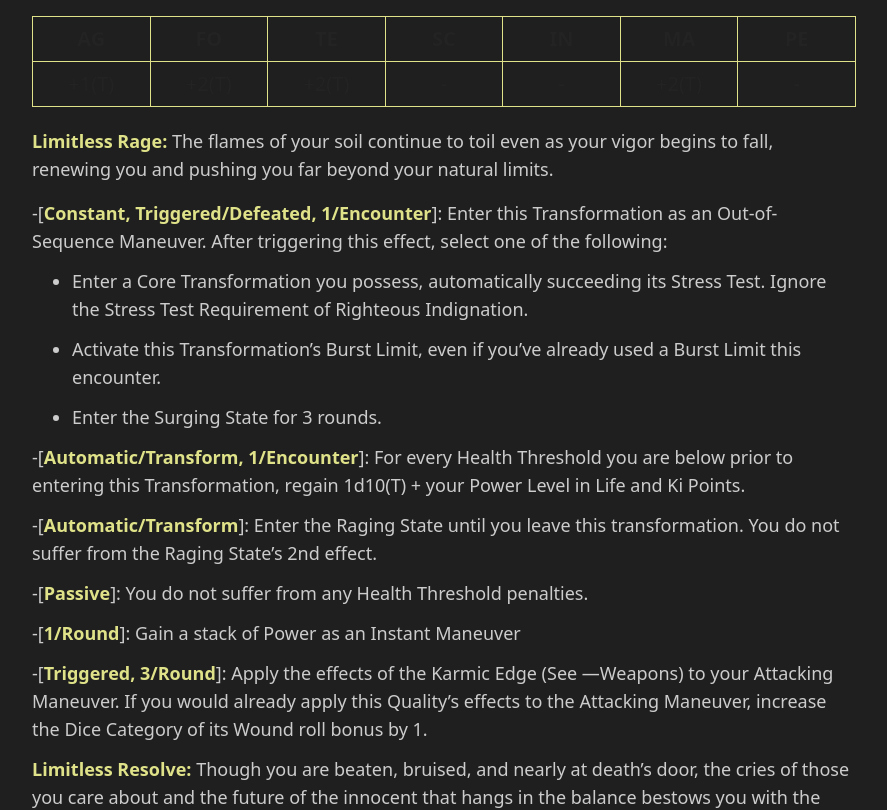
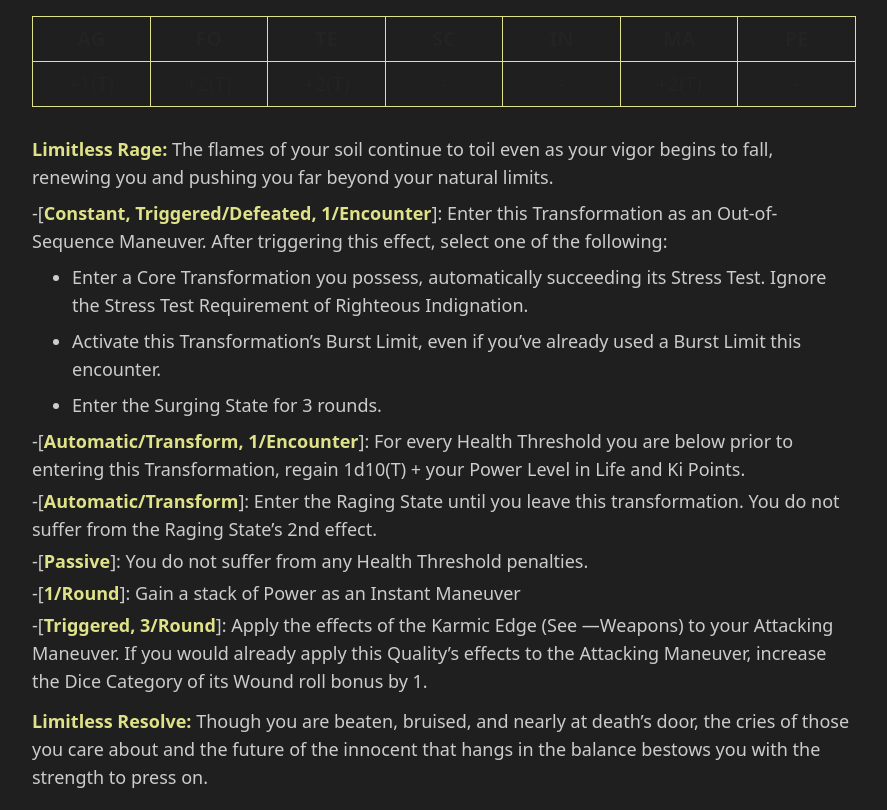
Before and after one commit to asolo726/dbu-homebrew, a Next.js app: page /home/test in a window 1280 px wide. Shown: the part 1200-2010 px from the top of the page, without its empty margins (196-1083 px from the left). Built offline with nearby package versions, Linux system fonts and the light colour scheme.

Commit message:
Slight edits

```diff
--- a/components/dbuComponents/General/ability.js
+++ b/components/dbuComponents/General/ability.js
@@ -1,11 +1,11 @@
 export default function Ability({ abilityList = [{}] }) {
     return (
-        <div className="mt-4">
+        <div className="mt-2">
             {abilityList.map((item, key) => {
                 if ("condition" in item) {
                     return (
                         <p
-                            className="text-dbu-text text-md md:text-lg text-left my-3"
+                            className="text-dbu-text text-md md:text-lg text-left my-1"
                             key={key}
                         >
                             {"-["}
@@ -22,7 +22,7 @@ export default function Ability({ abilityList = [{}] }) {
                             {item.list.map((listItem, key) => {
                                 return (
                                     <li
-                                        className="my-3 text-dbu-text text-md md:text-lg text-left"
+                                        className="my-2 text-dbu-text text-md md:text-lg text-left"
                                         key={key}
                                     >
                                         {listItem}
--- a/components/dbuComponents/General/trait.js
+++ b/components/dbuComponents/General/trait.js
@@ -2,7 +2,7 @@ import Ability from "./ability";
 export default function Trait({traitIntro, abilities}) {
 
     return (
-        <div className="flex-grow-1">
+        <div className="flex-grow-1 mt-2">
             <p className="text-dbu-text text-md md:text-lg text-left">
                 <span className="font-bold text-dbu-header">{traitIntro.title}:</span>{" "}
                 {traitIntro.desc}
```
